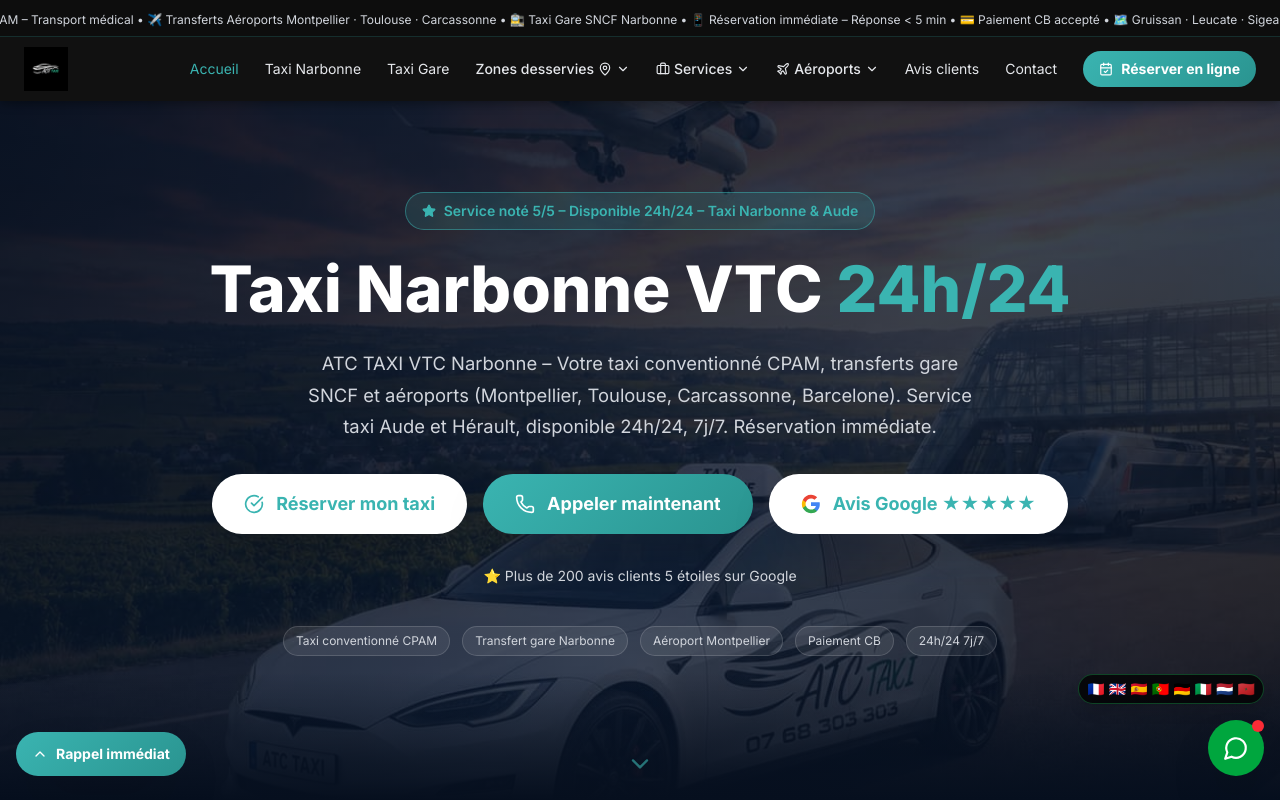
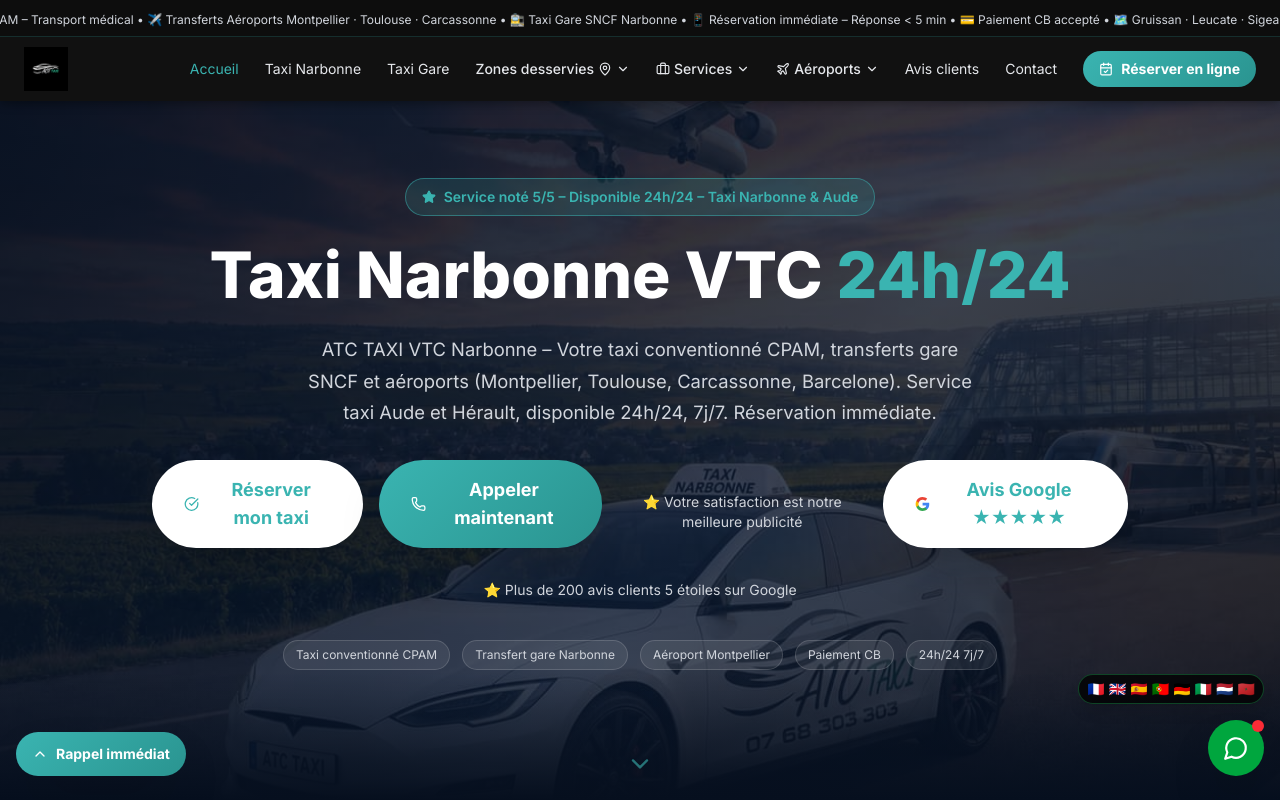
Before and after one commit to carluks78/Taxi-Narbonne-ATC-TAXI-VTC-VSL, a React (Vite) app: page / in a window 1280 px wide. Shown: the top 800 px of the page. Built offline with nearby package versions, Linux system fonts and the light colour scheme.

Commit message:
Add satisfaction message to Home component

```diff
--- a/src/app/pages/Home.tsx
+++ b/src/app/pages/Home.tsx
@@ -230,6 +230,10 @@
     <Phone size={20} />
     Appeler maintenant
   </a>
+
+    <p className="text-gray-300 text-sm mt-4">
+  ⭐ Votre satisfaction est notre meilleure publicité
+</p>
 
   <a
     href={GOOGLE_REVIEW_URL}
```
